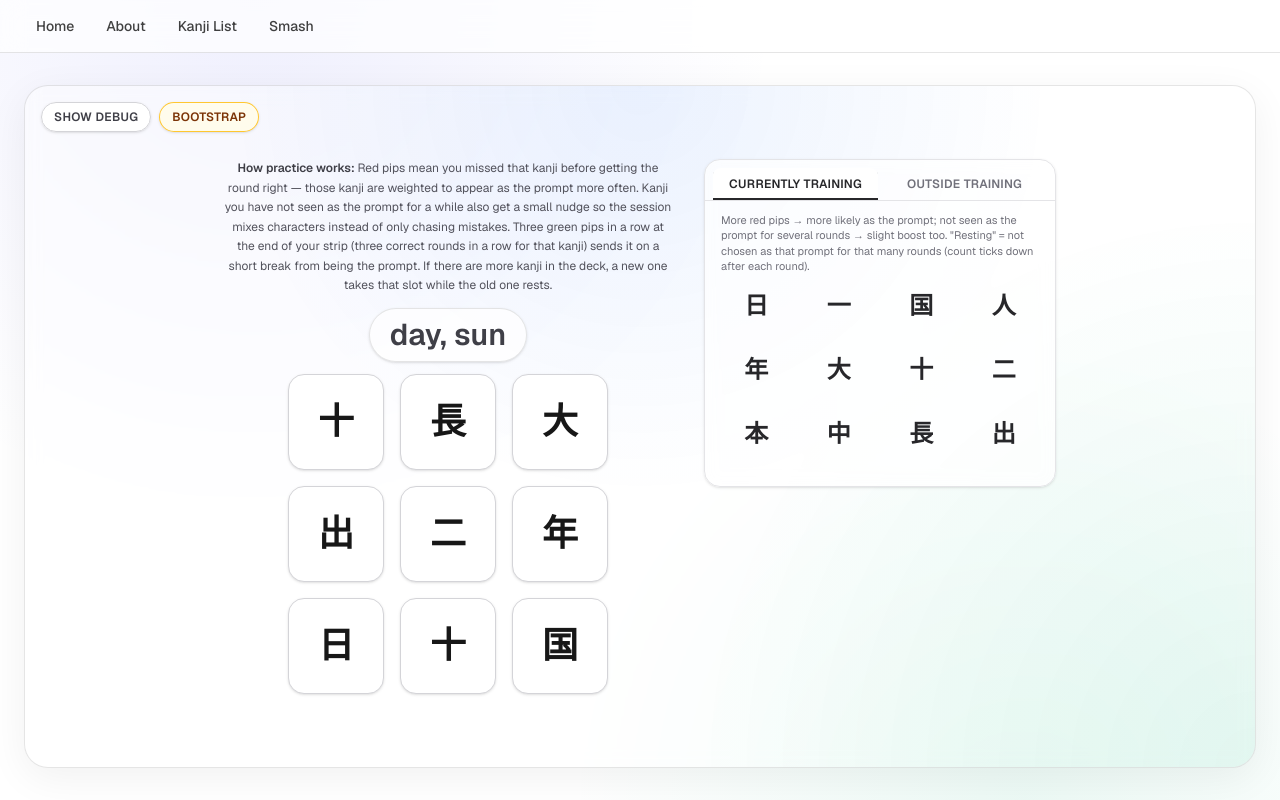
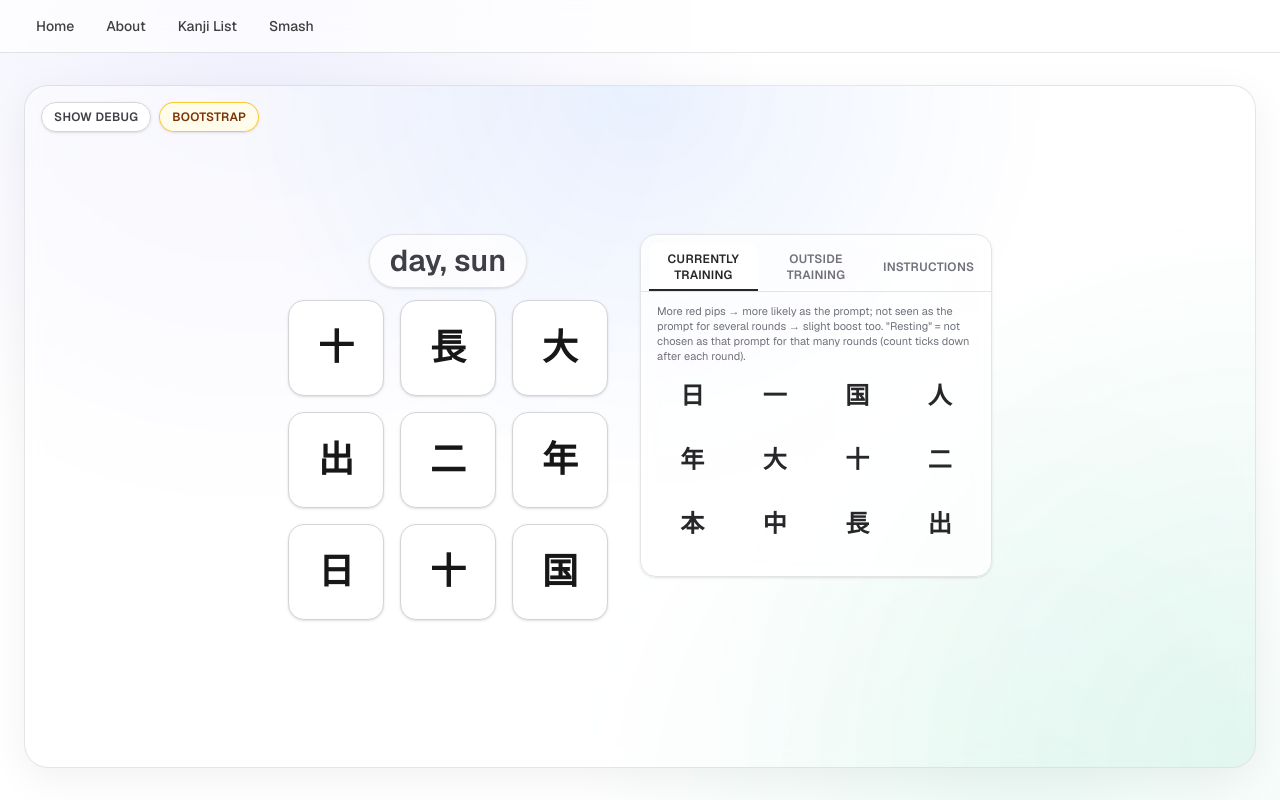
Before and after one commit to merklegroot/smash, a Next.js app: page /smash in a window 1280 px wide. Built offline with nearby package versions, Linux system fonts and the light colour scheme.

Commit message:
cursor for tabs

```diff
--- a/app/smash/SmashPageClient.tsx
+++ b/app/smash/SmashPageClient.tsx
@@ -314,7 +314,9 @@ export default function SmashPage() {
   const [correctButtonIndex, setCorrectButtonIndex] = useState<number | null>(null);
   const [isAdvancingRound, setIsAdvancingRound] = useState(false);
   const [showDebugStats, setShowDebugStats] = useState(false);
-  const [rosterPanelTab, setRosterPanelTab] = useState<"training" | "outside">("training");
+  const [rosterPanelTab, setRosterPanelTab] = useState<
+    "training" | "outside" | "instructions"
+  >("training");
   const [selectedKanjiDetails, setSelectedKanjiDetails] = useState<KanjiItem | null>(null);
   const [activeKanjiChars, setActiveKanjiChars] = useState<string[]>([]);
   const [cooldownRoundsLeft, setCooldownRoundsLeft] = useState<Record<string, number>>({});
@@ -855,15 +857,6 @@ export default function SmashPage() {
       <div className="relative z-10 flex flex-col gap-4">
         <div className="flex items-start gap-8">
           <div className="flex max-w-md flex-col items-center gap-3">
-            <p className="text-center text-xs leading-relaxed text-zinc-600 dark:text-zinc-300">
-              <span className="font-semibold text-zinc-700 dark:text-zinc-200">How practice works: </span>
-              Red pips mean you missed that kanji before getting the round right — those kanji are
-              weighted to appear as the prompt more often. Kanji you have not seen as the prompt for
-              a while also get a small nudge so the session mixes characters instead of only chasing
-              mistakes. Three green pips in a row at the end of your strip (three correct rounds in a
-              row for that kanji) sends it on a short break from being the prompt. If there are more
-              kanji in the deck, a new one takes that slot while the old one rests.
-            </p>
             <p className="rounded-full border border-black/10 bg-white/70 px-5 py-2 text-3xl font-semibold text-zinc-700 shadow-sm dark:border-white/10 dark:bg-white/10 dark:text-zinc-100">
               {round.target.meaning}
             </p>
@@ -900,7 +893,7 @@ export default function SmashPage() {
                   aria-selected={rosterPanelTab === "training"}
                   id="roster-tab-training"
                   aria-controls="roster-panel-training"
-                  className={`flex-1 rounded-t-lg px-2 py-2 text-xs font-semibold uppercase tracking-wide transition ${
+                  className={`cursor-pointer flex-1 rounded-t-lg px-1.5 py-2 text-[10px] font-semibold uppercase tracking-wide transition sm:px-2 sm:text-xs ${
                     rosterPanelTab === "training"
                       ? "bg-white text-zinc-800 shadow-[inset_0_-2px_0_0_var(--tw-shadow-color)] shadow-zinc-800 dark:bg-zinc-900 dark:text-zinc-100 dark:shadow-zinc-100"
                       : "text-zinc-500 hover:bg-zinc-100/80 hover:text-zinc-700 dark:text-zinc-400 dark:hover:bg-zinc-800/80 dark:hover:text-zinc-200"
@@ -915,7 +908,7 @@ export default function SmashPage() {
                   aria-selected={rosterPanelTab === "outside"}
                   id="roster-tab-outside"
                   aria-controls="roster-panel-outside"
-                  className={`flex-1 rounded-t-lg px-2 py-2 text-xs font-semibold uppercase tracking-wide transition ${
+                  className={`cursor-pointer flex-1 rounded-t-lg px-1.5 py-2 text-[10px] font-semibold uppercase tracking-wide transition sm:px-2 sm:text-xs ${
                     rosterPanelTab === "outside"
                       ? "bg-white text-zinc-800 shadow-[inset_0_-2px_0_0_var(--tw-shadow-color)] shadow-zinc-800 dark:bg-zinc-900 dark:text-zinc-100 dark:shadow-zinc-100"
                       : "text-zinc-500 hover:bg-zinc-100/80 hover:text-zinc-700 dark:text-zinc-400 dark:hover:bg-zinc-800/80 dark:hover:text-zinc-200"
@@ -923,6 +916,21 @@ export default function SmashPage() {
                   onClick={() => setRosterPanelTab("outside")}
                 >
                   Outside training
+                </button>
+                <button
+                  type="button"
+                  role="tab"
+                  aria-selected={rosterPanelTab === "instructions"}
+                  id="roster-tab-instructions"
+                  aria-controls="roster-panel-instructions"
+                  className={`cursor-pointer flex-1 rounded-t-lg px-1.5 py-2 text-[10px] font-semibold uppercase tracking-wide transition sm:px-2 sm:text-xs ${
+                    rosterPanelTab === "instructions"
+                      ? "bg-white text-zinc-800 shadow-[inset_0_-2px_0_0_var(--tw-shadow-color)] shadow-zinc-800 dark:bg-zinc-900 dark:text-zinc-100 dark:shadow-zinc-100"
+                      : "text-zinc-500 hover:bg-zinc-100/80 hover:text-zinc-700 dark:text-zinc-400 dark:hover:bg-zinc-800/80 dark:hover:text-zinc-200"
+                  }`}
+                  onClick={() => setRosterPanelTab("instructions")}
+                >
+                  Instructions
                 </button>
               </div>
               <div className="min-h-0 flex-1 overflow-y-auto px-4 py-3">
@@ -1030,6 +1038,25 @@ export default function SmashPage() {
                     </ul>
                   )}
                 </div>
+                <div
+                  role="tabpanel"
+                  id="roster-panel-instructions"
+                  aria-labelledby="roster-tab-instructions"
+                  hidden={rosterPanelTab !== "instructions"}
+                >
+                  <p className="mb-2 text-xs font-semibold text-zinc-700 dark:text-zinc-200">
+                    How practice works
+                  </p>
+                  <p className="text-[11px] leading-relaxed text-zinc-600 dark:text-zinc-300">
+                    Red pips mean you missed that kanji before getting the round right — those kanji
+                    are weighted to appear as the prompt more often. Kanji you have not seen as the
+                    prompt for a while also get a small nudge so the session mixes characters instead
+                    of only chasing mistakes. Three green pips in a row at the end of your strip
+                    (three correct rounds in a row for that kanji) sends it on a short break from
+                    being the prompt. If there are more kanji in the deck, a new one takes that slot
+                    while the old one rests.
+                  </p>
+                </div>
               </div>
             </aside>
           </div>
```
